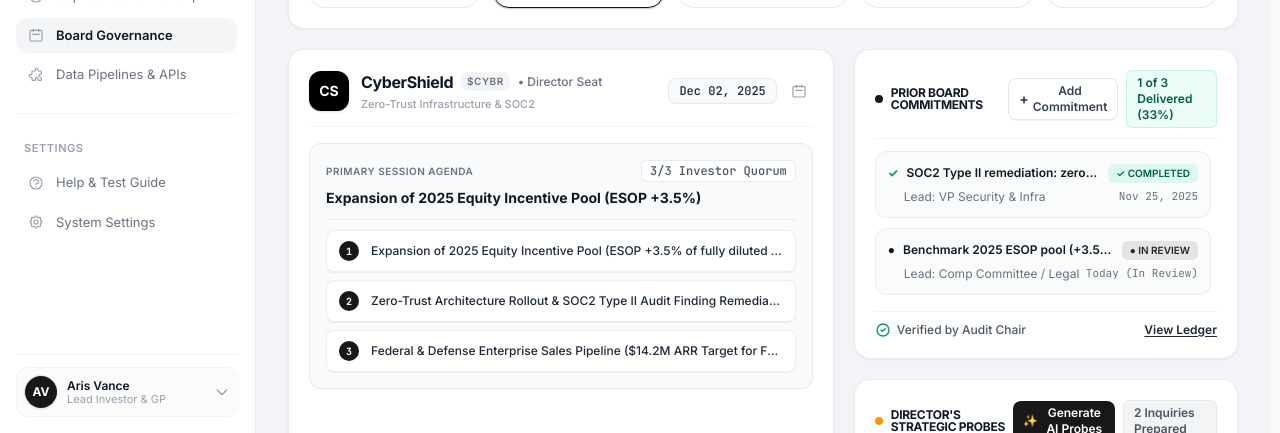
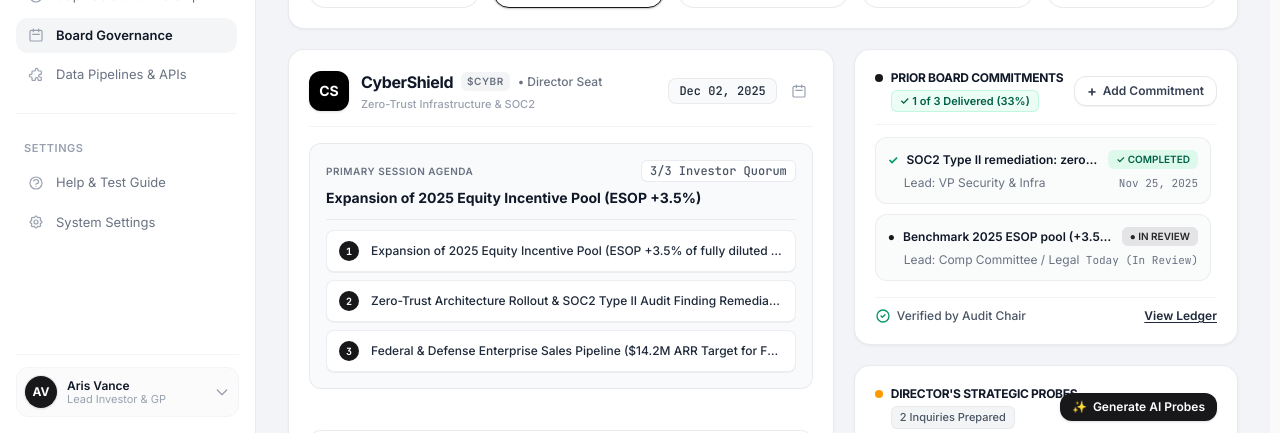
Before and after one commit to Kentzxc13/Metrica, a Next.js app: page /governance in a window 1280 px wide. Shown: the part 367-800 px from the top of the page. Built offline with nearby package versions, Linux system fonts and the light colour scheme; no server answers; the database is empty.

Commit message:
fix(ui): refine governance card header layout and button wrapping using impeccable design standards

```diff
--- a/src/app/(dashboard)/governance/page.tsx
+++ b/src/app/(dashboard)/governance/page.tsx
@@ -402,25 +402,28 @@ export default function BoardGovernancePage() {
                 <div className="lg:col-span-5 flex flex-col justify-between gap-5 h-full">
                     {/* Action Panel: Prior Board Commitments Tracker */}
                     <div className="bg-white rounded-2xl border border-gray-200/80 p-5 shadow-card flex flex-col justify-between">
-                        <div className="flex items-center justify-between pb-2.5 border-b border-gray-100">
+                        <div className="flex items-center justify-between pb-3 border-b border-gray-100 gap-3">
+                            <div className="min-w-0">
                                 <div className="flex items-center gap-2">
                                     <span className="w-2 h-2 rounded-full bg-zinc-900 shrink-0"></span>
-                                <h3 className="text-xs uppercase font-bold tracking-wider text-gray-900 leading-none">
+                                    <h3 className="text-xs uppercase font-bold tracking-wider text-gray-900 whitespace-nowrap">
                                         PRIOR BOARD COMMITMENTS
                                     </h3>
                                 </div>
-                            <div className="flex items-center gap-2">
+                                <div className="flex items-center gap-1.5 mt-1 pl-4">
+                                    <span className="text-[11px] font-semibold text-emerald-800 bg-emerald-50 border border-emerald-200/60 px-2 py-0.5 rounded-md whitespace-nowrap">
+                                        ✓ {completedCommitments} of {totalCommitments} Delivered ({commitmentDeliveryRate}%)
+                                    </span>
+                                </div>
+                            </div>
                             <button
                                 onClick={() => setIsAddCommitmentOpen(true)}
-                                    className="px-2.5 py-1 text-xs font-semibold bg-white border border-gray-200 text-gray-700 hover:text-black hover:bg-gray-50 rounded-lg shadow-2xs transition-colors flex items-center gap-1 cursor-pointer"
+                                className="flex items-center gap-1.5 px-3 py-1.5 rounded-xl bg-white border border-gray-200 text-gray-700 hover:text-black hover:bg-gray-50 text-xs font-semibold transition-colors shadow-2xs cursor-pointer whitespace-nowrap shrink-0"
                                 title="Record New Board Commitment"
                             >
-                                    <span className="text-sm font-bold leading-none">+</span> Add Commitment
+                                <span className="text-sm font-bold leading-none">+</span>
+                                <span>Add Commitment</span>
                             </button>
-                                <span className="text-xs font-semibold text-emerald-800 bg-emerald-50 border border-emerald-200/60 px-2.5 py-1 rounded-md">
-                                    {`${completedCommitments} of ${totalCommitments} Delivered (${commitmentDeliveryRate}%)`}
-                                </span>
-                            </div>
                         </div>
 
                         {/* Deliverables List: Scrollable showing commitments */}
@@ -487,25 +490,28 @@ export default function BoardGovernancePage() {
 
                     {/* Strategic Inquiries & Director's Probes */}
                     <div className="bg-white rounded-2xl border border-gray-200/80 p-5 shadow-card flex flex-col justify-between">
-                        <div className="flex items-center justify-between pb-2.5 border-b border-gray-100">
+                        <div className="flex items-center justify-between pb-3 border-b border-gray-100 gap-3">
+                            <div className="min-w-0">
                                 <div className="flex items-center gap-2">
                                     <span className="w-2 h-2 rounded-full bg-amber-500 shrink-0"></span>
-                                <h3 className="text-xs uppercase font-bold tracking-wider text-gray-900 leading-none">
+                                    <h3 className="text-xs uppercase font-bold tracking-wider text-gray-900 whitespace-nowrap">
                                         DIRECTOR&apos;S STRATEGIC PROBES
                                     </h3>
                                 </div>
-                            <div className="flex items-center gap-2">
+                                <div className="flex items-center gap-1.5 mt-1 pl-4">
+                                    <span className="text-[11px] font-medium text-gray-600 bg-gray-100 border border-gray-200/80 px-2 py-0.5 rounded-md whitespace-nowrap">
+                                        {selectedMeeting.strategicProbes?.length || 2} Inquiries Prepared
+                                    </span>
+                                </div>
+                            </div>
                             <button
                                 onClick={handleGenerateAIProbes}
                                 disabled={isGeneratingProbes}
-                                    className="px-2.5 py-1 text-xs font-semibold bg-zinc-900 hover:bg-black text-white rounded-lg transition-colors flex items-center gap-1.5 shadow-xs disabled:opacity-50 cursor-pointer"
+                                className="flex items-center gap-1.5 px-3 py-1.5 rounded-xl bg-zinc-900 hover:bg-black text-white text-xs font-semibold transition-colors shadow-sm disabled:opacity-50 cursor-pointer whitespace-nowrap shrink-0"
                             >
-                                    <span>✨</span> {isGeneratingProbes ? 'Analyzing...' : 'Generate AI Probes'}
+                                <span className="text-amber-400 text-xs">✨</span>
+                                <span>{isGeneratingProbes ? 'Analyzing...' : 'Generate AI Probes'}</span>
                             </button>
-                                <span className="text-xs font-semibold text-gray-600 bg-gray-100 border border-gray-200/80 px-2.5 py-1 rounded-md">
-                                    {selectedMeeting.strategicProbes?.length || 2} Inquiries Prepared
-                                </span>
-                            </div>
                         </div>
 
                         {/* Probes List: Scrollable showing 1 probe */}
```
Lines whose indentation alone changed are shown as unchanged.
